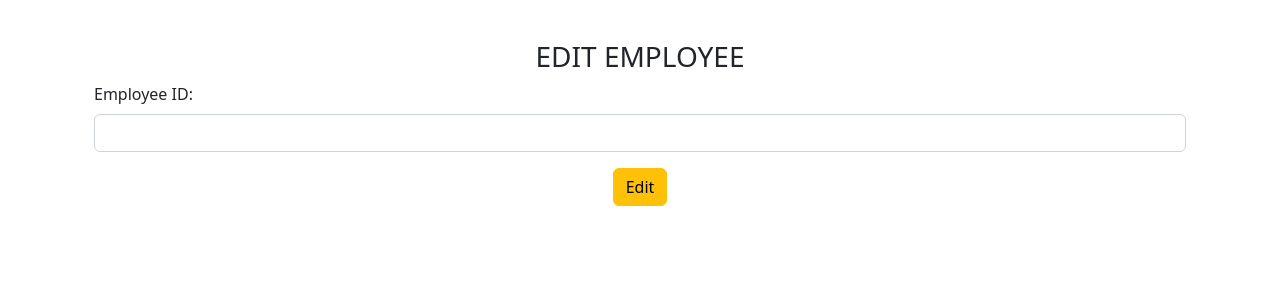
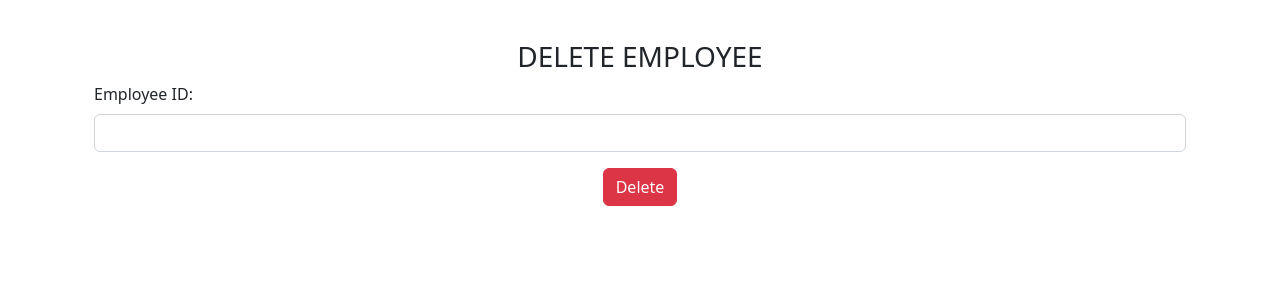
Before and after one commit to aswanthpvtk/Employee_angular_app, an Angular app: page / in a window 1280 px wide. Shown: the top 300 px of the page. Built offline with nearby package versions, Linux system fonts and the light colour scheme.

Commit message:
employee

```diff
--- a/src/app/app.component.html
+++ b/src/app/app.component.html
@@ -1,3 +1,3 @@
-<app-edit-employee></app-edit-employee>
+<app-delete-employee></app-delete-employee>
 
 <router-outlet></router-outlet>
--- a/src/app/app.module.ts
+++ b/src/app/app.module.ts
@@ -7,6 +7,7 @@
 import { SearchEmployeeComponent } from './search-employee/search-employee.component';
 import { AddEmployeeComponent } from './add-employee/add-employee.component';
 import { EditEmployeeComponent } from './edit-employee/edit-employee.component';
+import { DeleteEmployeeComponent } from './delete-employee/delete-employee.component';
 
 @NgModule({
   declarations: [
@@ -14,7 +15,8 @@
     AdminLoginComponent,
     SearchEmployeeComponent,
     AddEmployeeComponent,
-    EditEmployeeComponent
+    EditEmployeeComponent,
+    DeleteEmployeeComponent
   ],
   imports: [
     BrowserModule,
--- /dev/null
+++ b/src/app/delete-employee/delete-employee.component.html
@@ -0,0 +1,22 @@
+
+<div class="container">
+    <div class="row">
+        <div class="col col-12 col-sm-12 col-md-12 col-lg-12 col-xl-12 col-xxl-12">
+
+            <div class="container">
+                <div class="row g-3 mt-4">
+
+                    <div class="col col-12 col-sm-12 col-md-12 col-lg-12 col-xl-12 col-xxl-12">
+                        <h3 class="text-center">DELETE EMPLOYEE</h3>
+                        <label for="" class="form-label">Employee ID:</label>
+                        <input type="text" class="form-control">
+
+                    </div>
+                    <div class="col col-12 col-sm-12 col-md-12 col-lg-12 col-xl-12 col-xxl-12 text-center">
+                         <button class="btn btn-danger" center>Delete</button>
+                    </div>
+                </div>
+            </div>
+        </div>
+    </div>
+</div>
```
Also changed, not shown: src/app/delete-employee/delete-employee.component.ts (added, +10 -0 lines), src/app/delete-employee/delete-employee.component.css (added).
